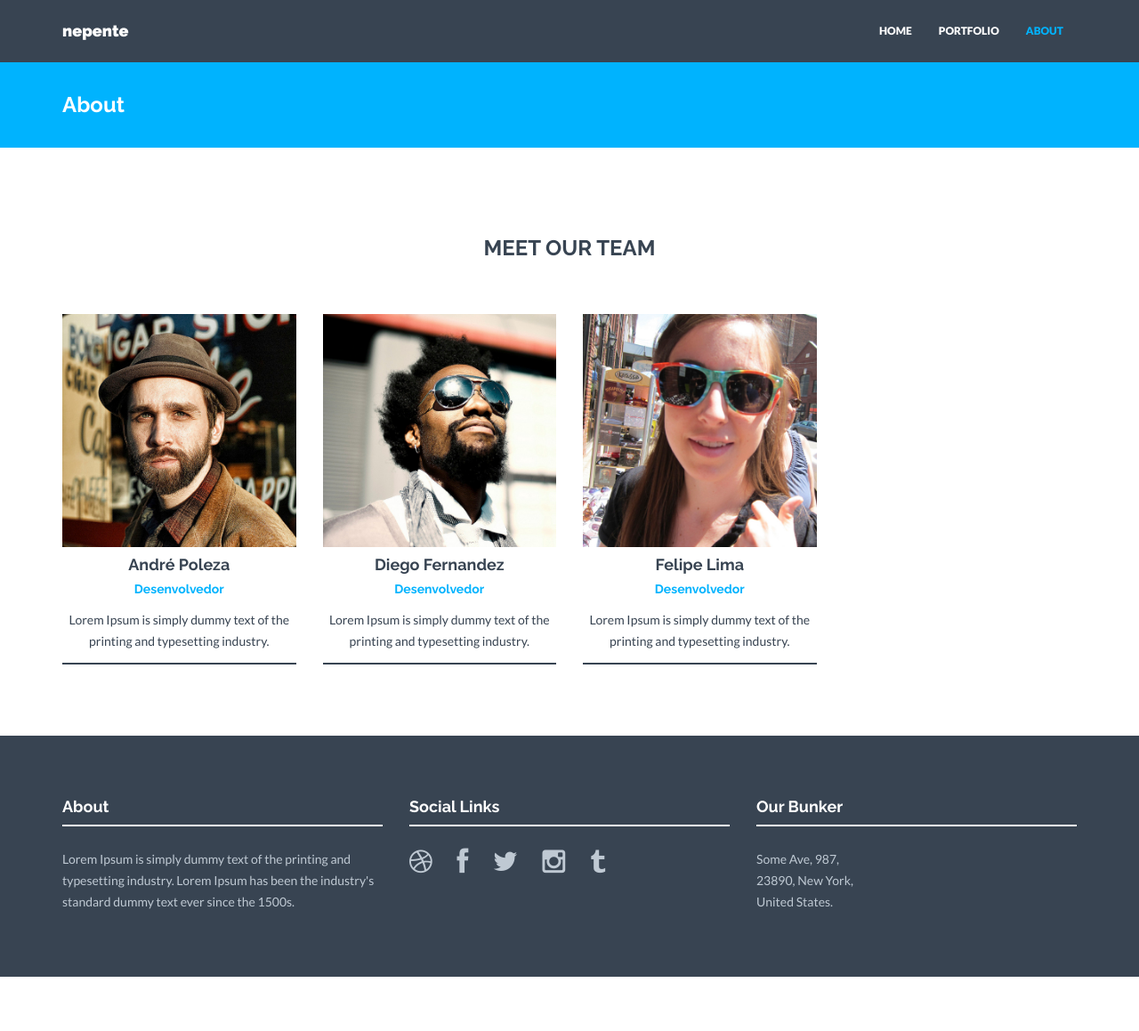
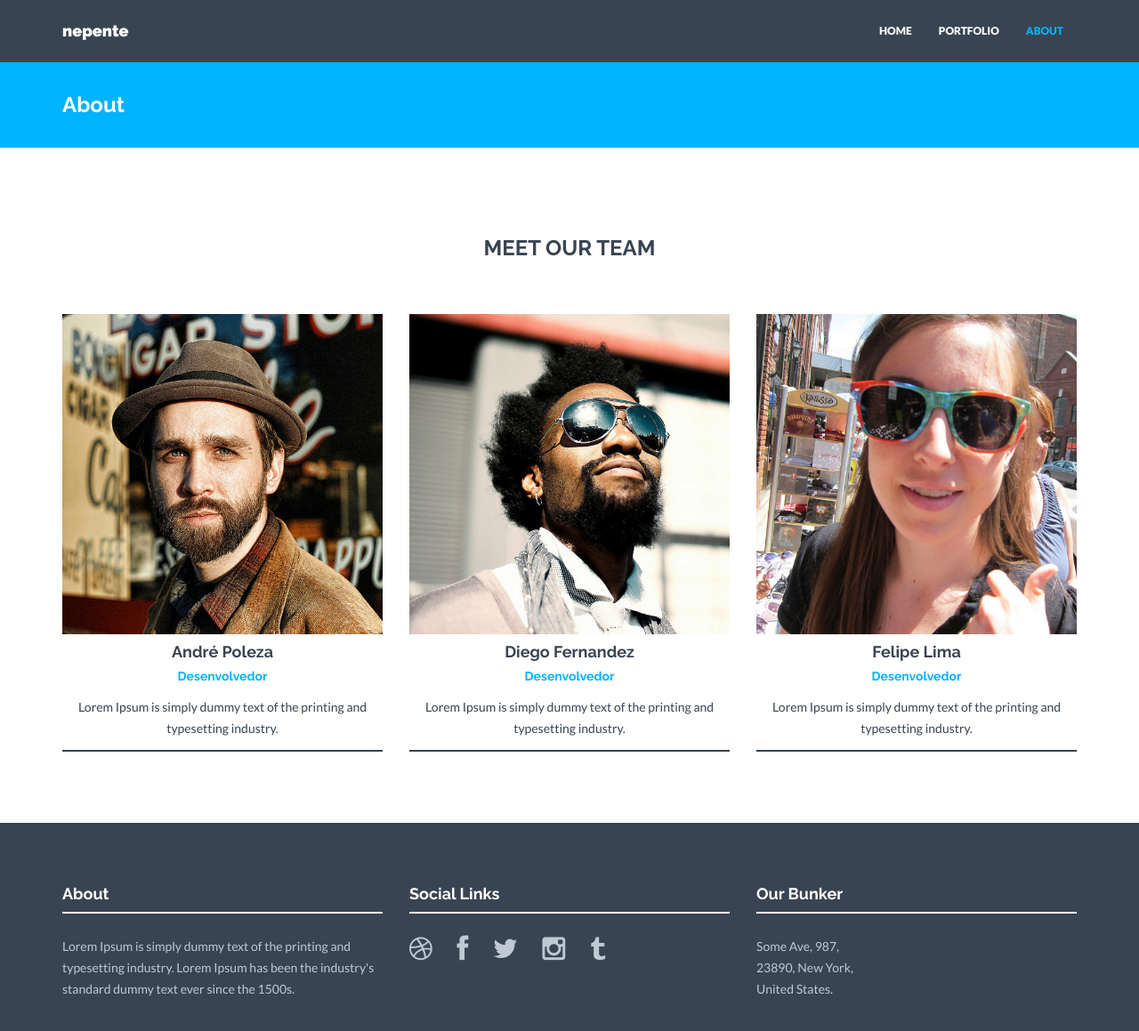
Before and after one commit to williangringo/eventos, a Jekyll site: the page built from about.html, in a window 1280 px wide and 1196 px high. Shown: the top 1159 px of the window at 89% size. Built offline with Jekyll 4.4.1, drawn with Linux system fonts in a browser that asks for light colours; nearby versions of some CDN libraries.

Commit message:
:bug: Correção do espaçamento entre a fotos dos membros

```diff
--- a/_includes/members.html
+++ b/_includes/members.html
@@ -3,7 +3,7 @@
         <h3 class="mb">MEET OUR TEAM</h3>
 
         {% for member in site.members %}
-        <div class="col-lg-3 col-md-3 col-sm-3">
+        <div class="col-lg-4 col-md-4 col-sm-4">
             <div class="he-wrap tpl6">
             <img src="{{ "/assets/img/members/" | prepend: site.baseurl }}{{ member.img }}" alt="">
                 <div class="he-view">
```
